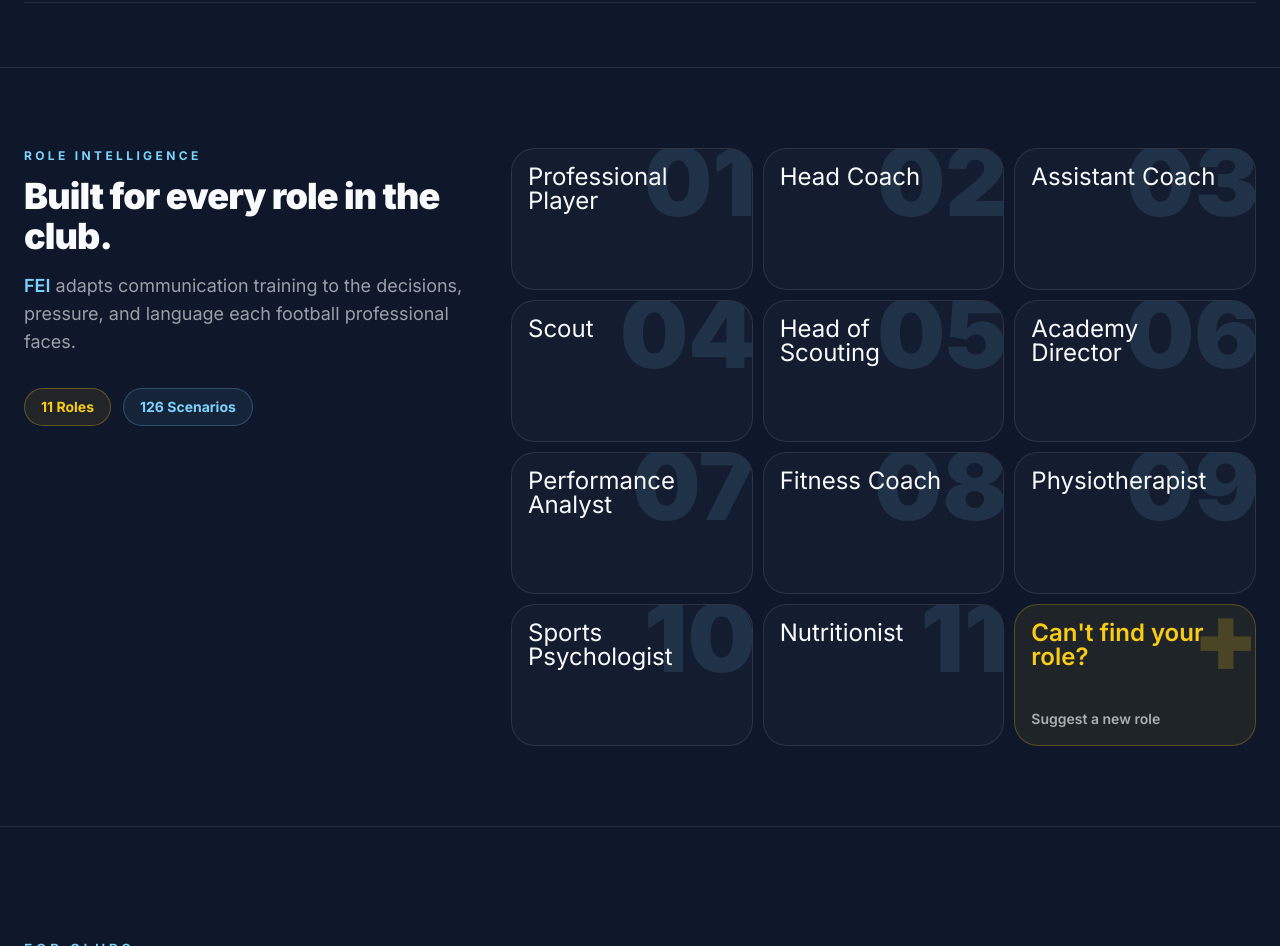
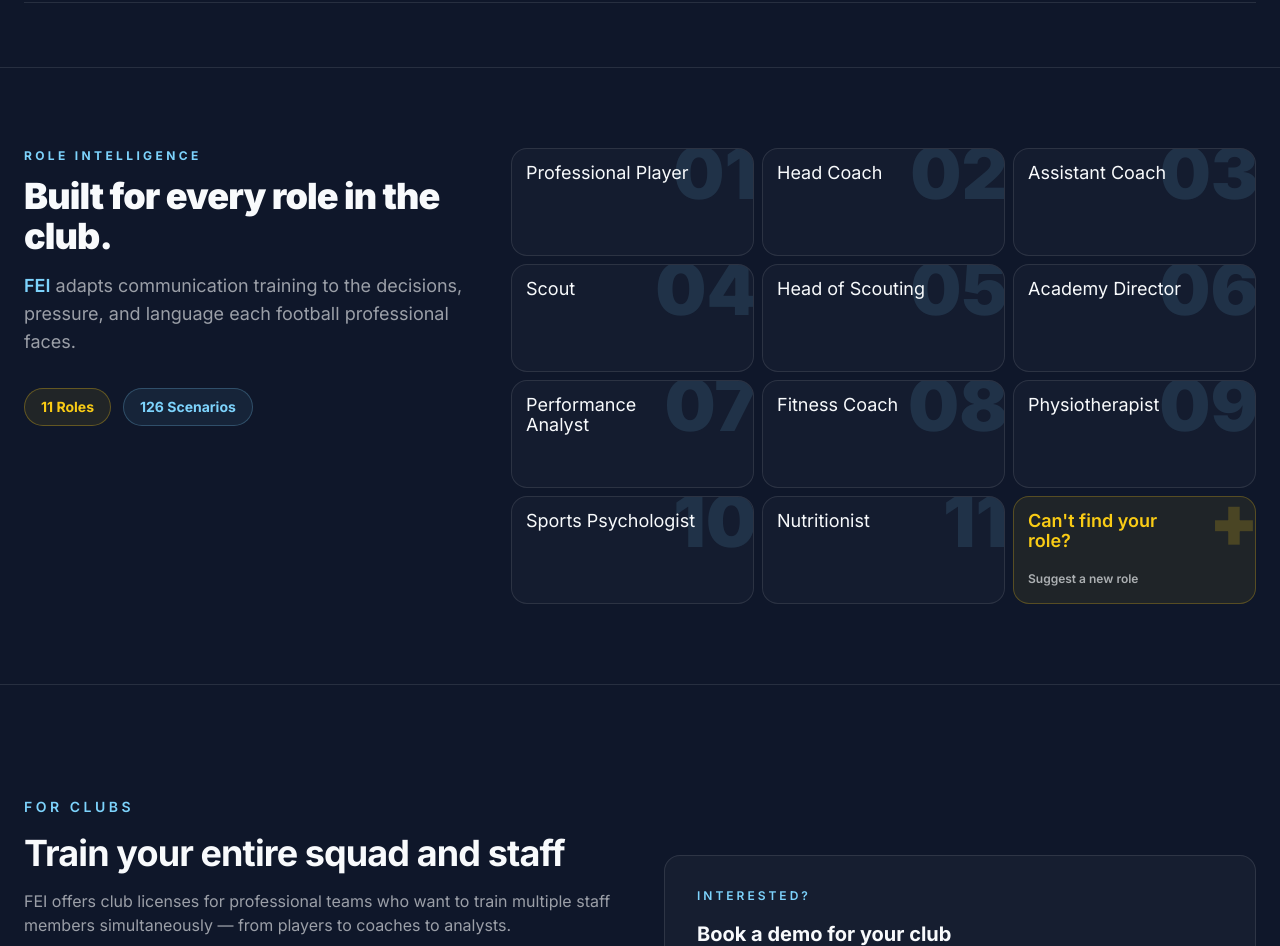
Before and after one commit to feifootball/fei-platform, a Next.js app: page / in a window 1280 px wide. Shown: the part 1140-2086 px from the top of the page. Built offline with nearby package versions, Linux system fonts and the light colour scheme.

Commit message:
Reduce role card size and typography

```diff
--- a/app/page.tsx
+++ b/app/page.tsx
@@ -255,7 +255,7 @@
 
             </div>
 
-            <div className="grid gap-2.5 sm:grid-cols-2 lg:grid-cols-3">
+            <div className="grid gap-2 sm:grid-cols-2 lg:grid-cols-3">
               {[
                 { role: 'Professional Player', insight: 'Interviews, teammates, pressure moments.' },
                 { role: 'Head Coach', insight: 'Tactics, media, staff leadership.' },
@@ -271,18 +271,18 @@
               ].map((item, index) => (
                 <article
                   key={item.role}
-                  className="group relative min-h-[122px] overflow-hidden rounded-3xl border border-fei-text/10 bg-fei-text/[0.025] p-4 transition duration-300 hover:-translate-y-1 hover:border-fei-yellow/35 hover:bg-fei-yellow/[0.045] hover:shadow-[0_18px_55px_rgba(0,0,0,0.18)]"
+                  className="group relative min-h-[108px] overflow-hidden rounded-2xl border border-fei-text/10 bg-fei-text/[0.025] p-3.5 transition duration-300 hover:-translate-y-1 hover:border-fei-yellow/35 hover:bg-fei-yellow/[0.045] hover:shadow-[0_18px_55px_rgba(0,0,0,0.18)]"
                 >
-                  <div className="pointer-events-none absolute -right-1 -top-4 text-7xl font-black leading-none text-fei-sky/[0.12] transition duration-300 group-hover:text-fei-yellow/[0.24] sm:text-8xl">
+                  <div className="pointer-events-none absolute -right-1 -top-3 text-6xl font-black leading-none text-fei-sky/[0.12] transition duration-300 group-hover:text-fei-yellow/[0.24] sm:text-7xl">
                     {String(index + 1).padStart(2, '0')}
                   </div>
 
                   <div className="relative z-10 flex h-full flex-col justify-between">
-                    <h3 className="max-w-[12rem] text-xl font-medium leading-6 text-fei-text sm:text-2xl">
+                    <h3 className="max-w-[11rem] text-base font-medium leading-5 text-fei-text sm:text-lg">
                       {item.role}
                     </h3>
 
-                    <p className="mt-5 translate-y-2 text-sm leading-5 text-fei-text/0 transition duration-300 group-hover:translate-y-0 group-hover:text-fei-text/65">
+                    <p className="mt-4 translate-y-2 text-xs leading-5 text-fei-text/0 transition duration-300 group-hover:translate-y-0 group-hover:text-fei-text/65">
                       {item.insight}
                     </p>
                   </div>
@@ -291,18 +291,18 @@
 
               <a
                 href="/suggest-role"
-                className="group relative min-h-[122px] overflow-hidden rounded-3xl border border-fei-yellow/25 bg-fei-yellow/[0.07] p-4 transition duration-300 hover:-translate-y-1 hover:border-fei-yellow/45 hover:bg-fei-yellow/[0.12] hover:shadow-[0_18px_55px_rgba(0,0,0,0.18)]"
+                className="group relative min-h-[108px] overflow-hidden rounded-2xl border border-fei-yellow/25 bg-fei-yellow/[0.07] p-3.5 transition duration-300 hover:-translate-y-1 hover:border-fei-yellow/45 hover:bg-fei-yellow/[0.12] hover:shadow-[0_18px_55px_rgba(0,0,0,0.18)]"
               >
-                <div className="pointer-events-none absolute -right-1 -top-4 text-7xl font-black leading-none text-fei-yellow/[0.20] transition duration-300 group-hover:text-fei-yellow/[0.30] sm:text-8xl">
+                <div className="pointer-events-none absolute -right-1 -top-3 text-6xl font-black leading-none text-fei-yellow/[0.20] transition duration-300 group-hover:text-fei-yellow/[0.30] sm:text-7xl">
                   +
                 </div>
 
                 <div className="relative z-10 flex h-full flex-col justify-between">
-                  <h3 className="max-w-[12rem] text-xl font-semibold leading-6 text-fei-yellow sm:text-2xl">
+                  <h3 className="max-w-[11rem] text-base font-semibold leading-5 text-fei-yellow sm:text-lg">
                     {lang === 'en' ? "Can't find your role?" : '¿No encuentras tu rol?'}
                   </h3>
 
-                  <p className="mt-5 text-sm font-semibold leading-5 text-fei-text/65 transition duration-300 group-hover:text-fei-yellow">
+                  <p className="mt-4 text-xs font-semibold leading-5 text-fei-text/65 transition duration-300 group-hover:text-fei-yellow">
                     {lang === 'en' ? 'Suggest a new role' : 'Sugiere un nuevo rol'}
                   </p>
                 </div>
```
